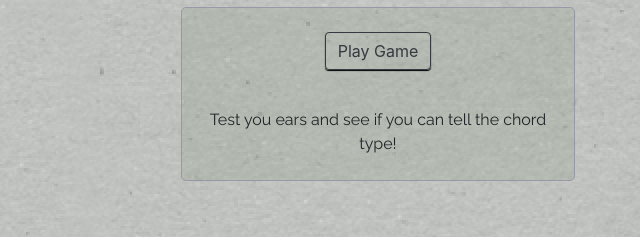
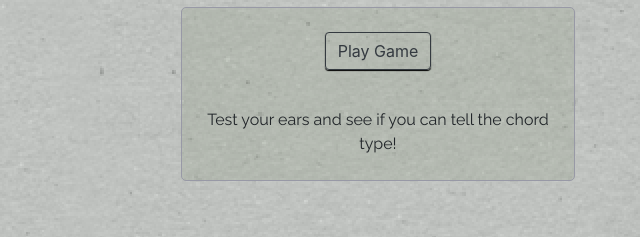
Before and after one commit to GuitarOTronic/Chord-Genie, a plain HTML site: page index.html in a window 1280 px wide. Shown: the part 710-947 px from the top of the page, 262-902 px from the left. Drawn offline with nearby package versions, Linux system fonts and the light colour scheme.

Commit message:
fixed typeo

```diff
--- a/index.html
+++ b/index.html
@@ -264,7 +264,7 @@
       <!-- Play game button -->
       <div class=" col-6 center rootDisplay">
         <a class="btn button btn-outline-dark" href="game.html" id="playGame">Play Game</a>
-        <p class="padUp ">Test you ears and see if you can tell the chord type!</p>
+        <p class="padUp ">Test your ears and see if you can tell the chord type!</p>
       </div>
 
 
--- a/scripts/main.js
+++ b/scripts/main.js
@@ -116,9 +116,7 @@ showChord.addEventListener('click', function() {
 })
 //***** Chords you've learned so far**********
 
-//************************************
-//*** fix chords learned null bug  ***  \m/
-//************************************
+
 function renderLearnedChords() {
   var chord = displaySelectedChord.innerText
   var storageLength = localStorage.length
```
